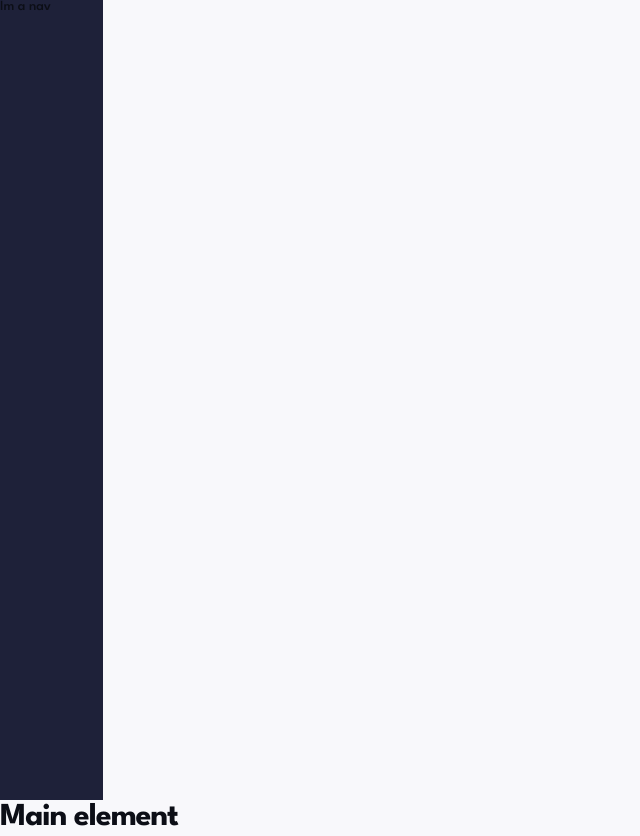
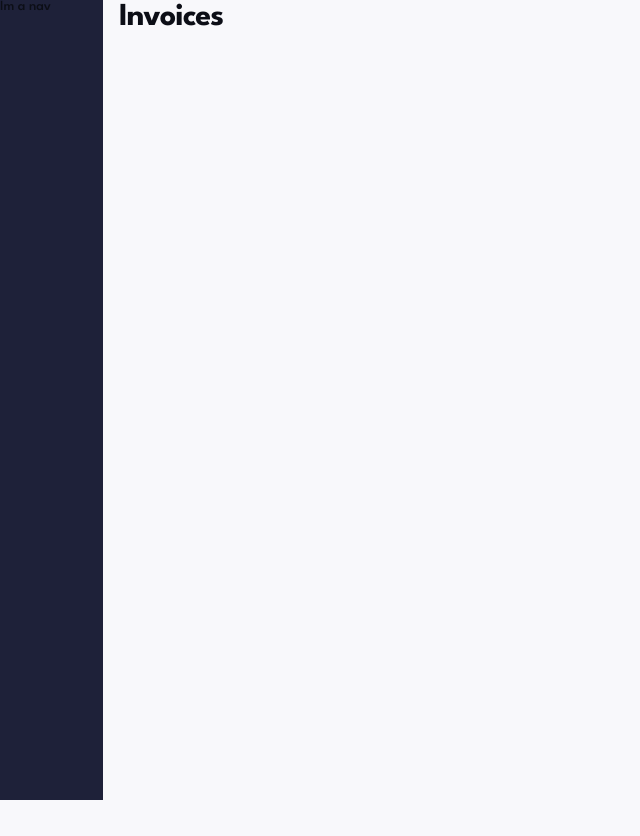
Before and after one commit to rparias/invoice-app-ts-next, a Next.js app: page / in a window 1280 px wide. Shown: the whole page, without its empty margins (0-640 px from the left). After the commit the page ends 800 px from the top, so only its background shows below. Built offline with nearby package versions, Linux system fonts and the light colour scheme.

Commit message:
navbar adapted to layout

```diff
--- a/components/Navbar/navbar.scss
+++ b/components/Navbar/navbar.scss
@@ -2,11 +2,6 @@
 
 .navbar {
 	background-color: $black-grey;
-	height: 80px;
-	width: 100vw;
-
-	@include md {
-		height: 100vh;
-		width: 103px;
-	}
+	height: 100%;
+	width: 100%;
 }
--- a/pages/index.tsx
+++ b/pages/index.tsx
@@ -10,7 +10,7 @@ export default function Home() {
 				<meta name="viewport" content="width=device-width, initial-scale=1" />
 				<link rel="icon" href="/favicon.ico" />
 			</Head>
-			<h1>Main element</h1>
+			<h1>Invoices</h1>
 		</>
 	);
 }
--- /dev/null
+++ b/templates/Layout/layout.scss
@@ -0,0 +1,25 @@
+@import 'globals/index';
+
+.layout {
+	display: grid;
+	grid-gap: 1rem;
+	grid-template-columns: 100vw;
+	grid-template-rows: 80px 1fr;
+	grid-template-areas:
+		'navbar navbar'
+		'main main';
+
+	@include md {
+		grid-template-columns: 103px 1fr;
+		grid-template-rows: 100vh;
+
+		grid-template-areas: 'navbar main';
+	}
+
+	&__navbar {
+		grid-area: navbar;
+	}
+	&__main {
+		grid-area: main;
+	}
+}
--- a/templates/Layout/layout.tsx
+++ b/templates/Layout/layout.tsx
@@ -1,5 +1,6 @@
 import { ReactNode } from 'react';
 import Navbar from '@/components/Navbar/navbar';
+import './layout.scss';
 
 type Props = {
 	children: ReactNode;
@@ -7,9 +8,11 @@ type Props = {
 
 export default function Layout({ children }: Props) {
 	return (
-		<>
-			<Navbar />
-			<main>{children}</main>
-		</>
+		<div className="layout">
+			<div className="layout__navbar">
+				<Navbar />
+			</div>
+			<main className="layout__main">{children}</main>
+		</div>
 	);
 }
```
